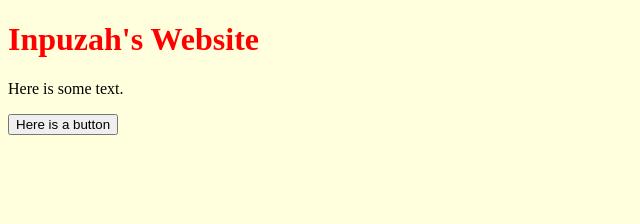
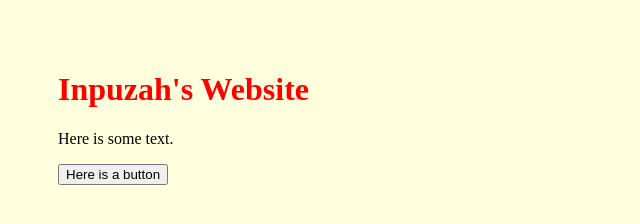
Before and after one commit to Inpuzah/inpuzah.github.io, a plain HTML site: page index.html in a window 1280 px wide. Shown: the whole page, without its empty margins (0-640 px from the left). Drawn offline with Linux system fonts and the light colour scheme.

Commit message:
1.0.0.2
margins 1

```diff
--- a/app.css
+++ b/app.css
@@ -1,5 +1,9 @@
+html {
+    margin: 50px;
+}
 h1 {
     color : red
+
 }
 
 body {
```
